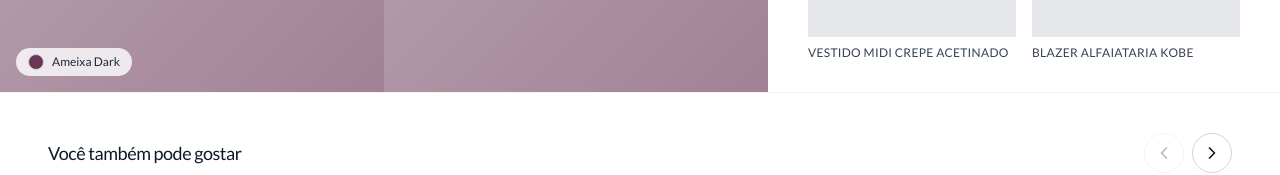
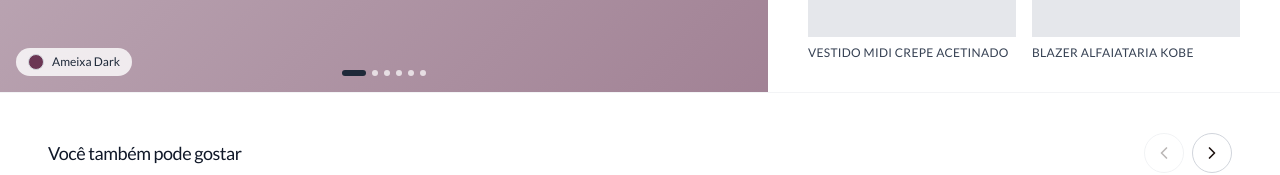
Before and after one commit to itsvitinhoin/upzero-vitrine, a Next.js app: page /produto/1 in a window 1280 px wide. Shown: the part 1249-1424 px from the top of the page. Built offline with nearby package versions, Linux system fonts and the light colour scheme.

Commit message:
feat: update image handling and add position indicators in ProductDetail
Co-authored-by: Victor In <205804802+itsvitinhoin@users.noreply.github.com>

```diff
--- a/components/product-detail.tsx
+++ b/components/product-detail.tsx
@@ -93,18 +93,13 @@ export function ProductDetail({ productId }: ProductDetailProps) {
 
   const activeColor = productData.colors.find(c => c.name === selectedColor) ?? productData.colors[0]
 
-  const totalPairs = Math.ceil(productData.images.length / 2)
+  const totalImages = productData.images.length
   const pixPrice = productData.price * (1 - productData.pixDiscount)
   const installmentValue = productData.price / productData.installments
 
-  const nextPair = () => setCurrentPair((prev) => (prev + 1) % totalPairs)
-  const prevPair = () => setCurrentPair((prev) => (prev - 1 + totalPairs) % totalPairs)
+  const nextPair = () => setCurrentPair((prev) => (prev + 1) % totalImages)
+  const prevPair = () => setCurrentPair((prev) => (prev - 1 + totalImages) % totalImages)
   const toggleSection = (section: string) => setExpandedSection(expandedSection === section ? null : section)
-
-  const currentImages = [
-    productData.images[currentPair * 2],
-    productData.images[currentPair * 2 + 1],
-  ].filter(Boolean)
 
   const updateQuantity = (colorName: string, size: string, delta: number) => {
     const key = `${colorName}-${size}`
@@ -194,20 +189,13 @@ export function ProductDetail({ productId }: ProductDetailProps) {
             <ChevronLeft size={28} className="text-gray-700" />
           </button>
 
-          <div className="flex w-full">
-            {currentImages.map((_, index) => (
-              <div key={index} className="w-1/2 aspect-[3/4] bg-gray-100 relative">
+          <div className="w-full aspect-[3/4] bg-gray-100 relative overflow-hidden">
             <div
               className="absolute inset-0"
               style={{
                 background: `linear-gradient(135deg, ${activeColor.color}33, ${activeColor.color}99)`,
               }}
             />
-              </div>
-            ))}
-            {currentImages.length === 1 && (
-              <div className="w-1/2 aspect-[3/4] bg-gray-50" />
-            )}
           </div>
 
           {/* Cor ativa */}
@@ -217,6 +205,20 @@ export function ProductDetail({ productId }: ProductDetailProps) {
               style={{ backgroundColor: activeColor.color }}
             />
             <span className="text-xs font-medium text-gray-800">{activeColor.name}</span>
+          </div>
+
+          {/* Indicadores de posição */}
+          <div className="absolute bottom-4 left-1/2 -translate-x-1/2 z-10 flex items-center gap-1.5">
+            {productData.images.map((_, index) => (
+              <button
+                key={index}
+                onClick={() => setCurrentPair(index)}
+                aria-label={`Ver foto ${index + 1}`}
+                className={`h-1.5 rounded-full transition-all ${
+                  index === currentPair ? "w-6 bg-gray-800" : "w-1.5 bg-white/70 hover:bg-white"
+                }`}
+              />
+            ))}
           </div>
 
           <button
```
Lines whose indentation alone changed are shown as unchanged.
